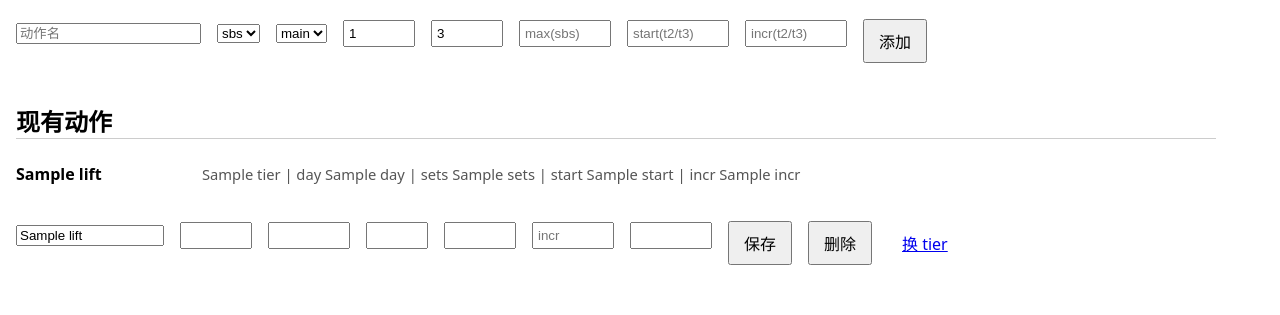
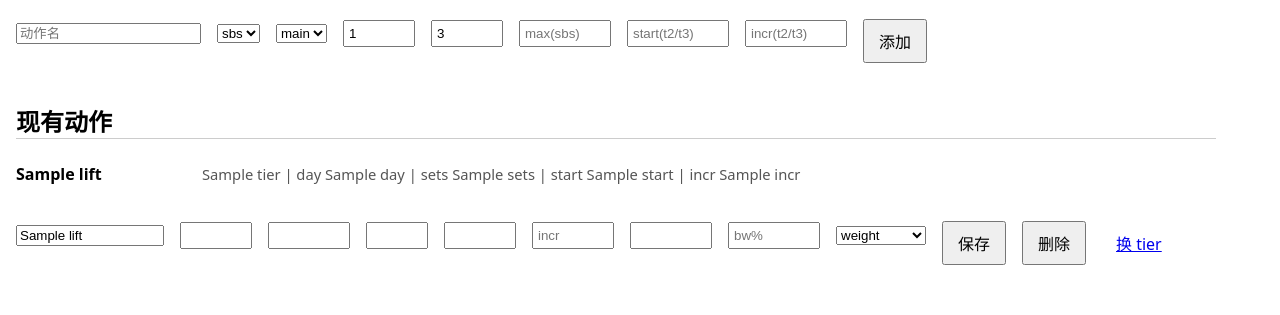
Before and after one commit to Sisyphus27/sbs, a Flask app: template webapp/templates/lifts.html in a window 1280 px wide. Shown: the part 200-515 px from the top of the page. Run offline with Flask 3, Linux system fonts and the light colour scheme; the template is opened without the code that fills it: most values are stand-ins (such as "Sample title", 1, 10 or a date in 2020).

Commit message:
feat(lifts): edit bodyweight_pct + progression

```diff
--- a/webapp/templates/_lift_row.html
+++ b/webapp/templates/_lift_row.html
@@ -21,6 +21,12 @@
       <input name="incr" type="number" step="0.5" value="{{ lift.incr if lift.incr is not none else '' }}" style="width:70px" placeholder="incr">
     {% endif %}
     <input name="start" type="number" step="0.5" value="{{ lift.start or '' }}" style="width:70px">
+    <input name="bodyweight_pct" type="number" step="0.01" min="0" max="1"
+           value="{{ lift.bodyweight_pct if lift.bodyweight_pct else '' }}" style="width:80px" placeholder="bw%">
+    <select name="progression" style="width:90px">
+      <option value="weight" {{ 'selected' if lift.progression != 'none' else '' }}>weight</option>
+      <option value="none" {{ 'selected' if lift.progression == 'none' else '' }}>none</option>
+    </select>
     <button>保存</button>
   </form>
   <button hx-post="{{ url_for('lifts.delete', lid=lift.id) }}" hx-target="#lift-{{ lift.id }}" hx-swap="outerHTML"
```
Also changed, not shown: tests/test_routes_lifts.py (+20 -0 lines), webapp/routes/lifts.py (+5 -2 lines).
